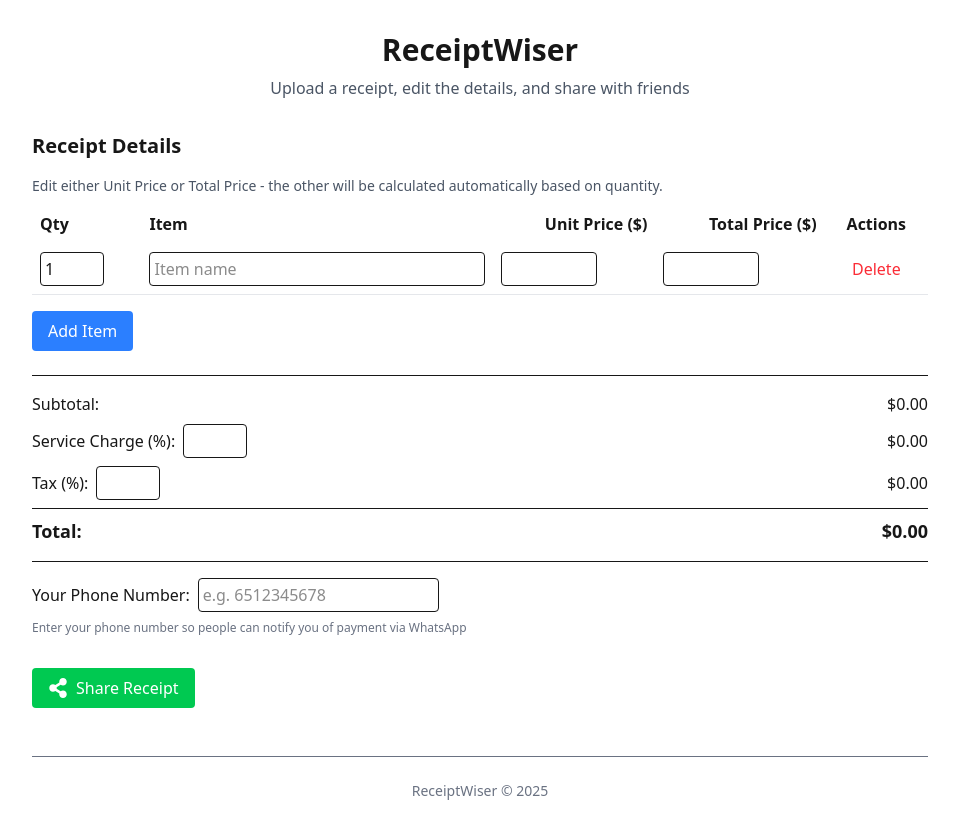
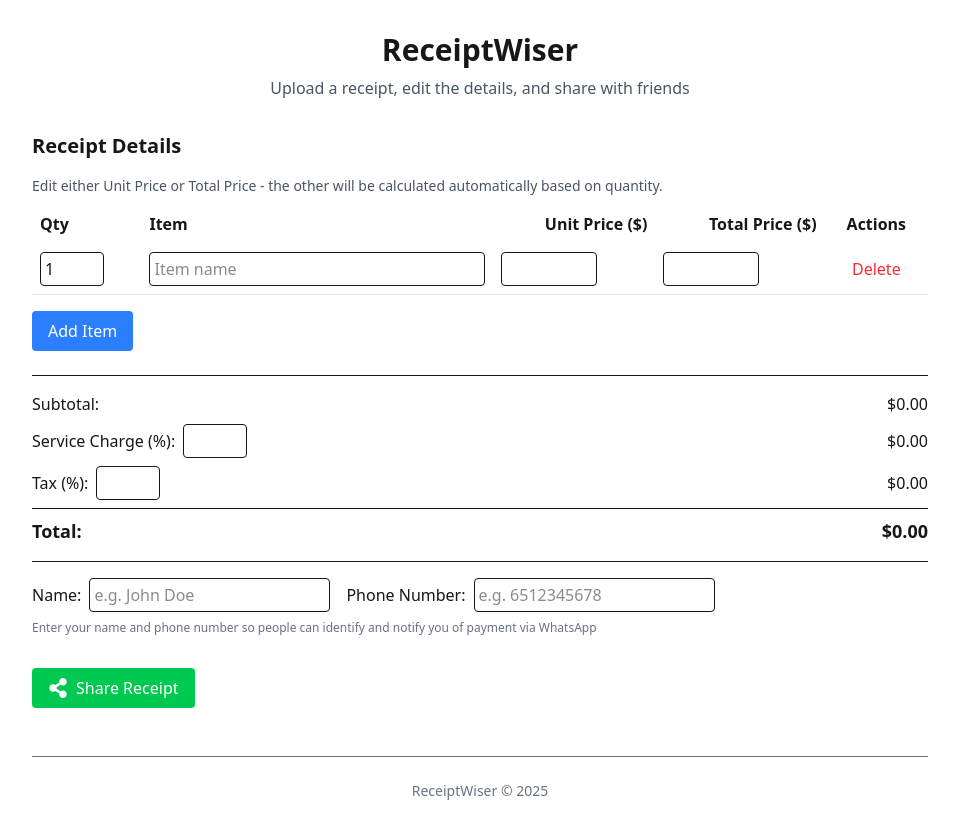
Before and after one commit to StreetLamb/receiptwiser, a Next.js app: page / in a window 1280 px wide. Both pictures are taken after a click on the button "Create Receipt Manually". Shown: the whole page, without its empty margins (160-1119 px from the left). Built offline with nearby package versions, Linux system fonts and the light colour scheme.

Commit message:
feat: Add creator name and update receipt viewer to display creator name

```diff
--- a/src/components/ReceiptEditor.tsx
+++ b/src/components/ReceiptEditor.tsx
@@ -19,6 +19,9 @@ export default function ReceiptEditor({
     receipt.serviceChargePercent || 0
   );
   const [taxPercent, setTaxPercent] = useState<number>(receipt.taxPercent);
+  const [creatorName, setCreatorName] = useState<string>(
+    receipt.creatorName || ""
+  );
   const [creatorPhone, setCreatorPhone] = useState<string>(
     receipt.creatorPhone || ""
   );
@@ -35,7 +38,7 @@ export default function ReceiptEditor({
     setItems(initializedItems);
   }, []);
 
-  // Calculate subtotal, service charge, tax amount, and total whenever items, service charge percent, tax percent, or phone number change
+  // Calculate subtotal, service charge, tax amount, and total whenever items, service charge percent, tax percent, or creator details change
   useEffect(() => {
     const subtotal = calculateSubtotal(items);
     const serviceChargeAmount = (subtotal * serviceChargePercent) / 100;
@@ -50,12 +53,13 @@ export default function ReceiptEditor({
       taxPercent,
       taxAmount,
       total,
+      creatorName: creatorName || undefined,
       creatorPhone: creatorPhone || undefined,
       imageUrl: receipt.imageUrl,
     };
 
     onChange(updatedReceipt);
-  }, [items, serviceChargePercent, taxPercent, creatorPhone]);
+  }, [items, serviceChargePercent, taxPercent, creatorName, creatorPhone]);
 
   // Calculate subtotal from items
   const calculateSubtotal = (items: ReceiptItem[]): number => {
@@ -287,21 +291,33 @@ export default function ReceiptEditor({
           <span>${receipt.total.toFixed(2)}</span>
         </div>
 
-        {/* Creator Phone Number for WhatsApp */}
+        {/* Creator Details for WhatsApp */}
         <div className="mt-4 pt-4 border-t">
-          <div className="flex items-center mb-2">
-            <span className="mr-2">Your Phone Number:</span>
+          <div className="flex flex-col md:flex-row md:items-center space-y-2 md:space-y-0 mb-2">
+            <div className="flex items-center w-full md:w-auto">
+              <span className="mr-2 w-32 md:w-auto">Name:</span>
+              <input
+                type="text"
+                value={creatorName}
+                onChange={(e) => setCreatorName(e.target.value)}
+                placeholder="e.g. John Doe"
+                className="p-1 border rounded flex-grow md:flex-grow-0 md:mr-4"
+              />
+            </div>
+            <div className="flex items-center w-full md:w-auto">
+              <span className="mr-2 w-32 md:w-auto">Phone Number:</span>
               <input
                 type="tel"
                 value={creatorPhone}
                 onChange={(e) => setCreatorPhone(e.target.value)}
                 placeholder="e.g. 6512345678"
-              className="p-1 border rounded"
+                className="p-1 border rounded flex-grow md:flex-grow-0"
               />
             </div>
+          </div>
           <p className="text-xs text-gray-500">
-            Enter your phone number so people can notify you of payment via
-            WhatsApp
+            Enter your name and phone number so people can identify and notify
+            you of payment via WhatsApp
           </p>
         </div>
       </div>
--- a/src/components/ReceiptViewer.tsx
+++ b/src/components/ReceiptViewer.tsx
@@ -212,7 +212,11 @@ export default function ReceiptViewer({ receipt }: ReceiptViewerProps) {
             </div>
 
             <div className="flex justify-between items-center font-bold text-lg mt-2 pt-2 border-t">
-              <span>Total:</span>
+              <span>
+                {receipt.creatorName
+                  ? `Pay to ${receipt.creatorName}:`
+                  : "Total:"}
+              </span>
               <span>${userBill.total.toFixed(2)}</span>
             </div>
 
@@ -229,7 +233,9 @@ export default function ReceiptViewer({ receipt }: ReceiptViewerProps) {
                   <span>Notify Payment via WhatsApp</span>
                 </a>
                 <p className="text-xs text-gray-500 mt-1 text-center">
-                  Click to notify the receipt creator that you have paid
+                  {receipt.creatorName
+                    ? `Notify ${receipt.creatorName} that you have paid`
+                    : "Notify the receipt creator that you have paid"}
                 </p>
               </div>
             )}
--- a/src/types/index.ts
+++ b/src/types/index.ts
@@ -16,6 +16,7 @@ export interface Receipt {
   taxPercent: number;
   taxAmount: number;
   total: number;
+  creatorName?: string; // Optional name of the payer
   creatorPhone?: string; // Optional phone number for WhatsApp contact
   imageUrl?: string; // Optional image URL for receipt reference
 }
```
Lines whose indentation alone changed are shown as unchanged.
